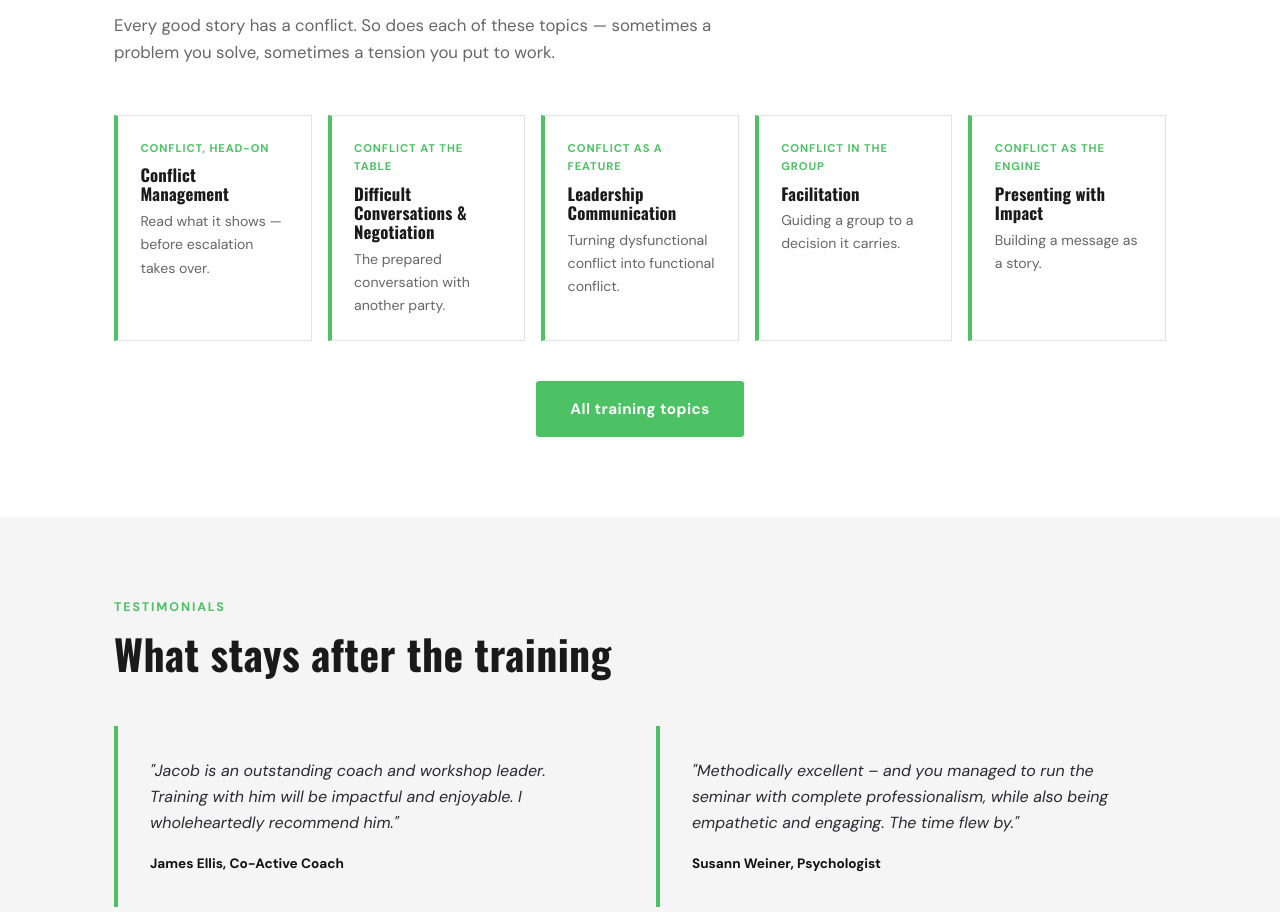
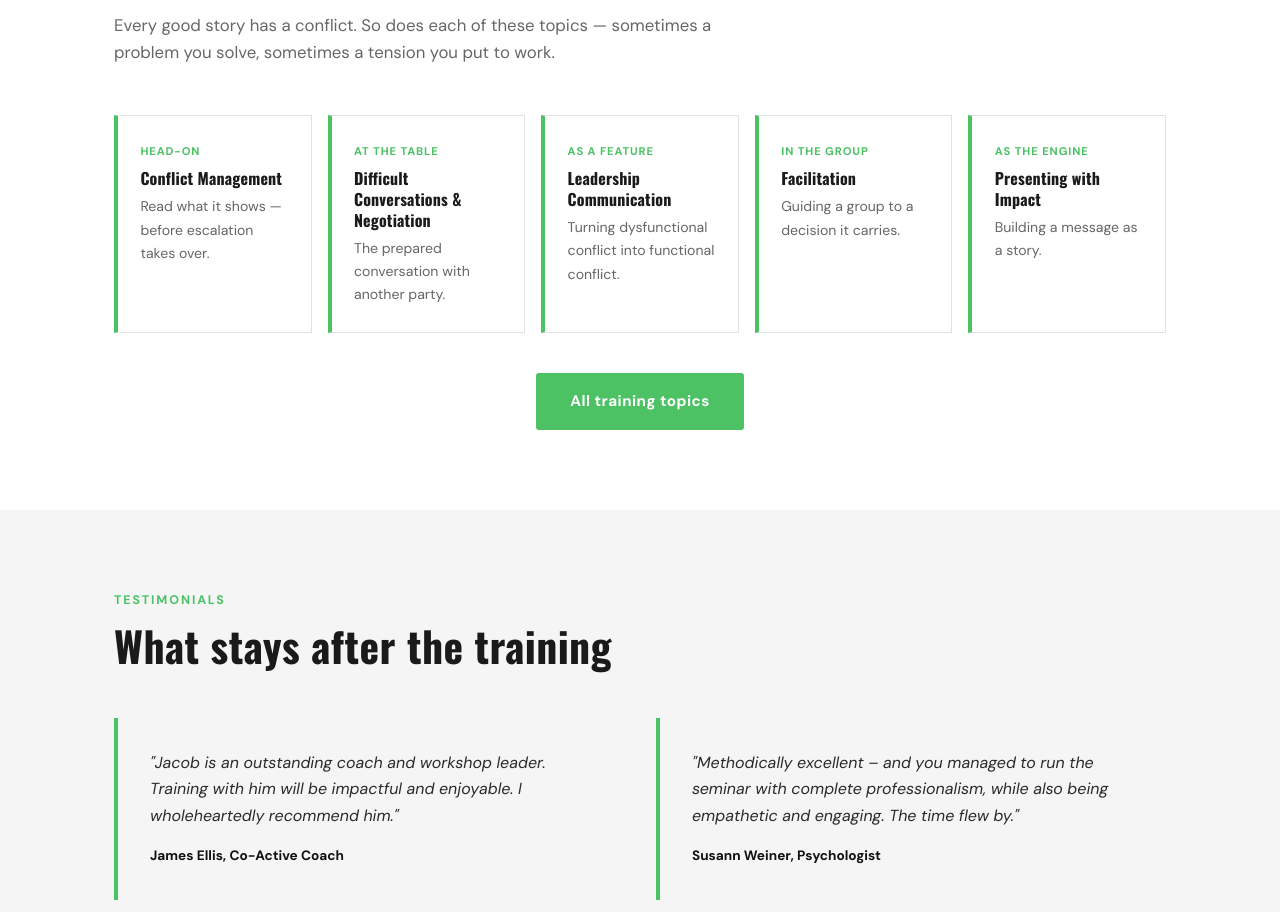
Before and after one commit to jacobnoon/jacobnoon-website, a plain HTML site: page en/index.html in a window 1280 px wide. Shown: the part 2646-3558 px from the top of the page. Drawn offline with nearby package versions, Linux system fonts and the light colour scheme.

Commit message:
english update confilct

```diff
--- a/en/index.html
+++ b/en/index.html
@@ -214,30 +214,30 @@
     <h2 class="section-title">Five topics. One material: conflict.</h2>
     <p class="section-intro">Every good story has a conflict. So does each of these topics — sometimes a problem you solve, sometimes a tension you put to work.</p>
 
-    <div style="display:grid;grid-template-columns:repeat(auto-fit,minmax(175px,1fr));gap:1rem;margin-bottom:2.5rem;">
-      <div style="padding:1.4rem;border:1px solid #e2e2e2;border-left:4px solid var(--green);">
-        <div style="font-size:0.7rem;font-weight:700;letter-spacing:0.08em;text-transform:uppercase;color:var(--green);margin-bottom:0.5rem;">Conflict, head-on</div>
-        <h3 style="font-size:1.05rem;margin-bottom:0.4rem;">Conflict Management</h3>
+    <div style="display:grid;grid-template-columns:repeat(auto-fit,minmax(190px,1fr));gap:1rem;margin-bottom:2.5rem;">
+      <div style="padding:1.6rem 1.4rem;background:#fff;border:1px solid #e2e2e2;border-left:4px solid var(--green);">
+        <div style="font-size:0.7rem;font-weight:700;letter-spacing:0.08em;text-transform:uppercase;color:var(--green);margin-bottom:0.5rem;">Head-on</div>
+        <h3 style="font-size:1rem;line-height:1.3;margin-bottom:0.4rem;overflow-wrap:break-word;hyphens:auto;">Conflict Management</h3>
         <p class="text-muted" style="font-size:0.88rem;margin:0;">Read what it shows — before escalation takes over.</p>
       </div>
-      <div style="padding:1.4rem;border:1px solid #e2e2e2;border-left:4px solid var(--green);">
-        <div style="font-size:0.7rem;font-weight:700;letter-spacing:0.08em;text-transform:uppercase;color:var(--green);margin-bottom:0.5rem;">Conflict at the table</div>
-        <h3 style="font-size:1.05rem;margin-bottom:0.4rem;">Difficult Conversations & Negotiation</h3>
+      <div style="padding:1.6rem 1.4rem;background:#fff;border:1px solid #e2e2e2;border-left:4px solid var(--green);">
+        <div style="font-size:0.7rem;font-weight:700;letter-spacing:0.08em;text-transform:uppercase;color:var(--green);margin-bottom:0.5rem;">At the table</div>
+        <h3 style="font-size:1rem;line-height:1.3;margin-bottom:0.4rem;overflow-wrap:break-word;hyphens:auto;">Difficult Conversations & Negotiation</h3>
         <p class="text-muted" style="font-size:0.88rem;margin:0;">The prepared conversation with another party.</p>
       </div>
-      <div style="padding:1.4rem;border:1px solid #e2e2e2;border-left:4px solid var(--green);">
-        <div style="font-size:0.7rem;font-weight:700;letter-spacing:0.08em;text-transform:uppercase;color:var(--green);margin-bottom:0.5rem;">Conflict as a feature</div>
-        <h3 style="font-size:1.05rem;margin-bottom:0.4rem;">Leadership Communication</h3>
+      <div style="padding:1.6rem 1.4rem;background:#fff;border:1px solid #e2e2e2;border-left:4px solid var(--green);">
+        <div style="font-size:0.7rem;font-weight:700;letter-spacing:0.08em;text-transform:uppercase;color:var(--green);margin-bottom:0.5rem;">As a feature</div>
+        <h3 style="font-size:1rem;line-height:1.3;margin-bottom:0.4rem;overflow-wrap:break-word;hyphens:auto;">Leadership Communication</h3>
         <p class="text-muted" style="font-size:0.88rem;margin:0;">Turning dysfunctional conflict into functional conflict.</p>
       </div>
-      <div style="padding:1.4rem;border:1px solid #e2e2e2;border-left:4px solid var(--green);">
-        <div style="font-size:0.7rem;font-weight:700;letter-spacing:0.08em;text-transform:uppercase;color:var(--green);margin-bottom:0.5rem;">Conflict in the group</div>
-        <h3 style="font-size:1.05rem;margin-bottom:0.4rem;">Facilitation</h3>
+      <div style="padding:1.6rem 1.4rem;background:#fff;border:1px solid #e2e2e2;border-left:4px solid var(--green);">
+        <div style="font-size:0.7rem;font-weight:700;letter-spacing:0.08em;text-transform:uppercase;color:var(--green);margin-bottom:0.5rem;">In the group</div>
+        <h3 style="font-size:1rem;line-height:1.3;margin-bottom:0.4rem;overflow-wrap:break-word;hyphens:auto;">Facilitation</h3>
         <p class="text-muted" style="font-size:0.88rem;margin:0;">Guiding a group to a decision it carries.</p>
       </div>
-      <div style="padding:1.4rem;border:1px solid #e2e2e2;border-left:4px solid var(--green);">
-        <div style="font-size:0.7rem;font-weight:700;letter-spacing:0.08em;text-transform:uppercase;color:var(--green);margin-bottom:0.5rem;">Conflict as the engine</div>
-        <h3 style="font-size:1.05rem;margin-bottom:0.4rem;">Presenting with Impact</h3>
+      <div style="padding:1.6rem 1.4rem;background:#fff;border:1px solid #e2e2e2;border-left:4px solid var(--green);">
+        <div style="font-size:0.7rem;font-weight:700;letter-spacing:0.08em;text-transform:uppercase;color:var(--green);margin-bottom:0.5rem;">As the engine</div>
+        <h3 style="font-size:1rem;line-height:1.3;margin-bottom:0.4rem;overflow-wrap:break-word;hyphens:auto;">Presenting with Impact</h3>
         <p class="text-muted" style="font-size:0.88rem;margin:0;">Building a message as a story.</p>
       </div>
     </div>
```
